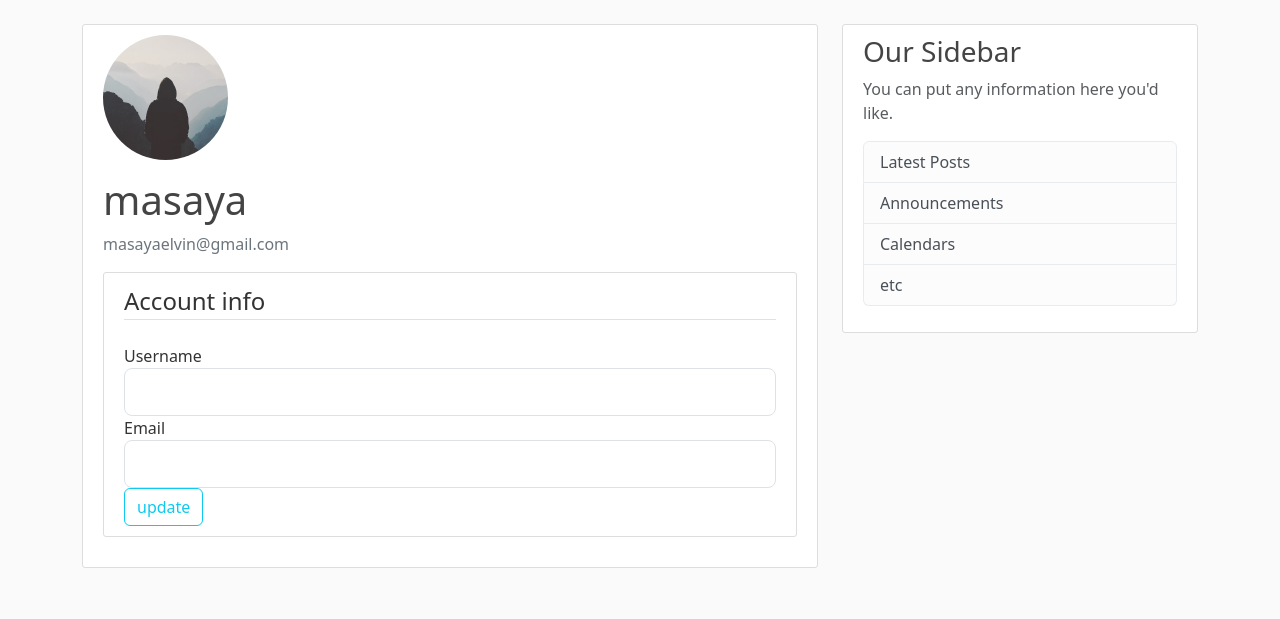
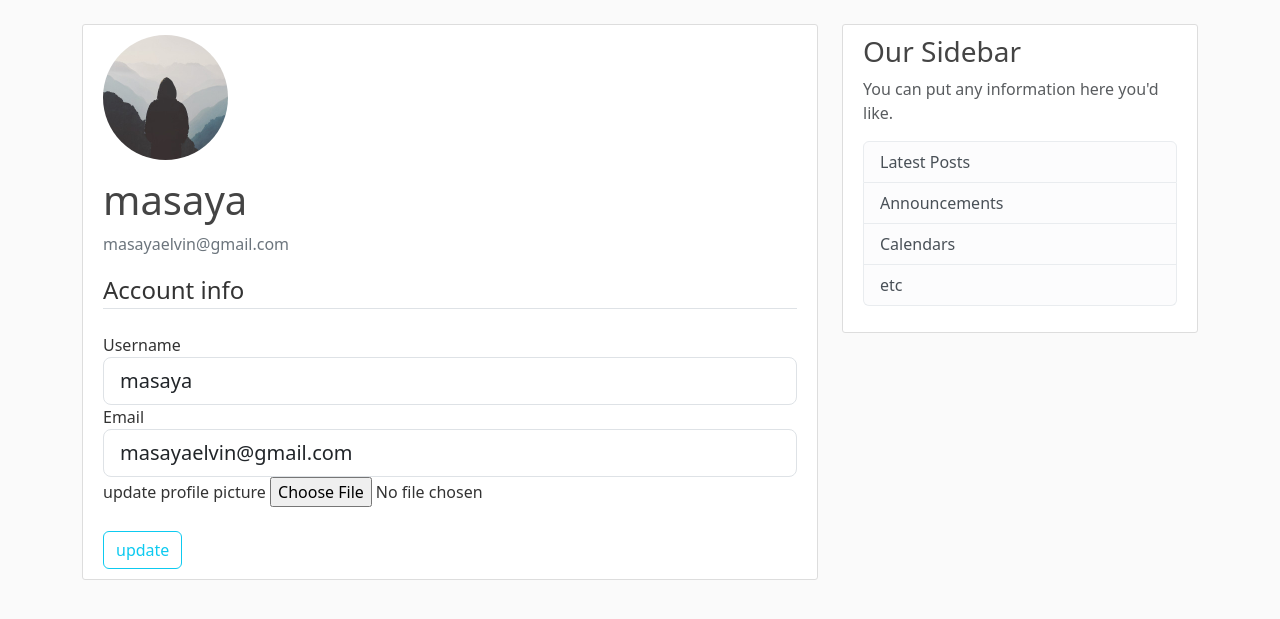
Before and after one commit to Masayaelvin/blog, a Flask app: page /account in a window 1280 px wide. Shown: the part 56-675 px from the top of the page. Run offline with Flask 3, Linux system fonts and the light colour scheme; a user stored in the database is signed in; some libraries are stand-ins or nearby versions.

Commit message:
profile_pic

```diff
--- a/f_blog/forms.py
+++ b/f_blog/forms.py
@@ -1,4 +1,5 @@
 from flask_wtf import FlaskForm
+from flask_wtf.file import FileField, FileAllowed
 from flask_login import current_user
 from wtforms import StringField, PasswordField, SubmitField, BooleanField, ValidationError
 from wtforms.validators import DataRequired , Length, Email, EqualTo
@@ -35,6 +36,7 @@ class UpdateAccountForm(FlaskForm):
     username= StringField('Username',
                           validators=[DataRequired(), Length(min=2, max=20)])
     email= StringField('Email', validators=[DataRequired(), Email()])
+    picture = FileField('update profile picture', validators=[FileAllowed(['jpg','png','jpeg'])])
     submit= SubmitField('update')
 
     def validate_username(self, username):
--- a/f_blog/routes.py
+++ b/f_blog/routes.py
@@ -60,10 +60,19 @@ def logout():
     logout_user()
     return redirect(url_for('home'))
 
-@app.route("/account")
+@app.route("/account", methods=['POST', 'GET'])
 @login_required
 def account():
       form = UpdateAccountForm()
+      if form.validate_on_submit():
+            current_user.username = form.username.data
+            current_user.email = form.email.data
+            db.session.commit()
+            flash ('you account has been updated', 'success')
+            return redirect(url_for('account'))
+      elif request.method == 'GET':
+            form.username.data = current_user.username
+            form.email.data = current_user.email
       image_file = url_for("static", filename='profile_pics/' + current_user.image_file)
       return render_template('account.html', title='Account',
                               image_file = image_file, form=form)
--- a/f_blog/templates/account.html
+++ b/f_blog/templates/account.html
@@ -8,8 +8,7 @@
                 <p class="text-secondary">{{current_user.email}}</p>
             </div>
         </div>
-        <div class="content-section">
-            <form method="POST" action="">
+            <form method="POST" action="" enctype="multipart/form-data">
                 {{ form.hidden_tag() }}
                 <fieldset class="form-group">
                     <legend class="border-bottom mb-4">Account info</legend>
@@ -40,11 +39,19 @@
                             {{form.email(class="form-control form-control-lg")}}
                         {%endif%}
                     </div>
+                    <div class="form-group" >
+                        {{form.picture.label()}}
+                        {{form.picture(class="form-control-file")}}
+                        {%if form.picture.errors%}
+                            {%for error in form.picture.errors%}
+                                <span  class="text-danger">{{ error }}</span><br><br>
+                            {%endfor%}
+                        {%endif%}
                 </fieldset>
+                <br>
                 <div class="form-group">
                     {{ form.submit(class="btn btn-outline-info")}}
                 </div>
             </form>
-        </div>
     </div>
 {%endblock content%}
```
Also changed, not shown: instance/site.db.
